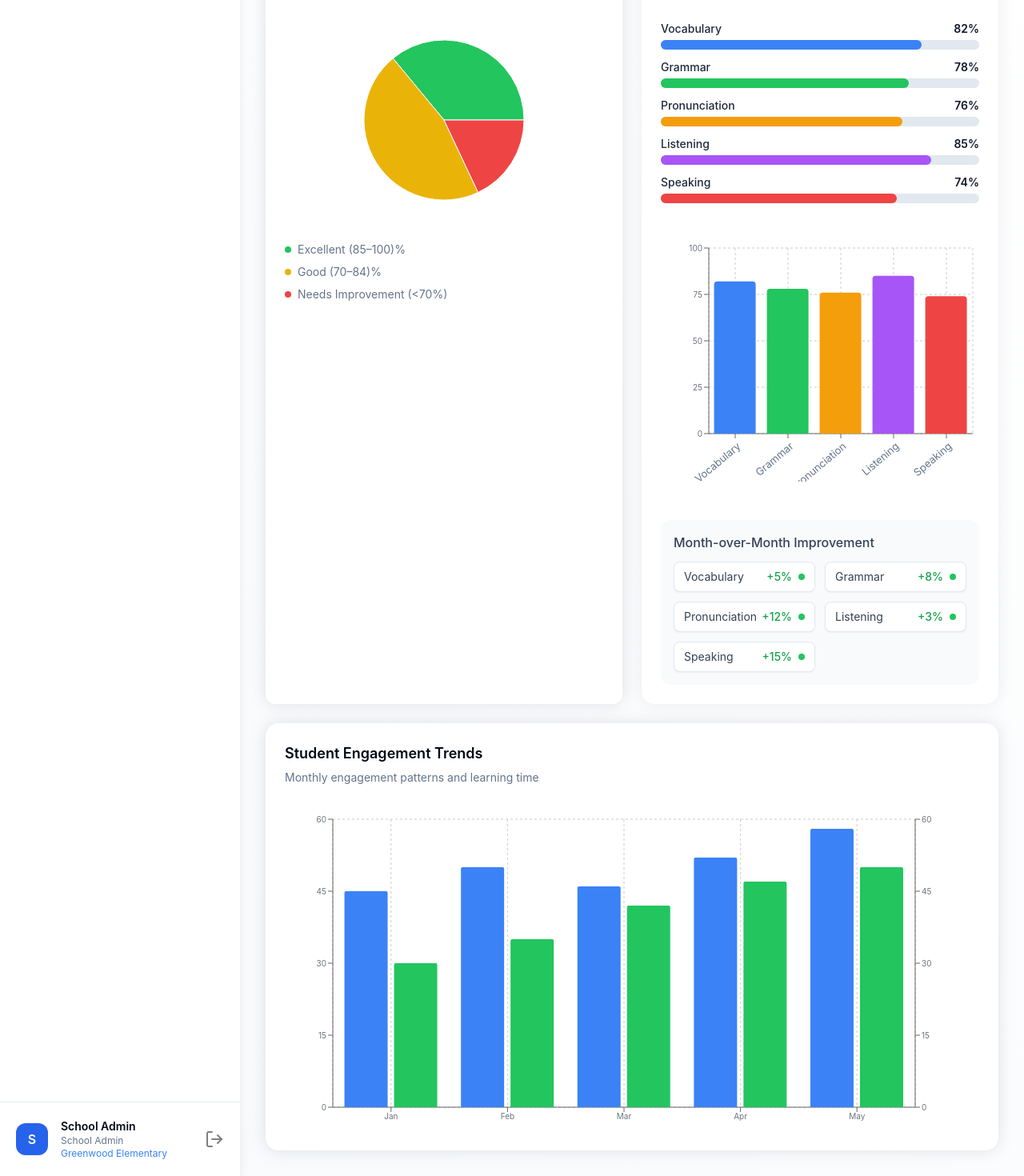
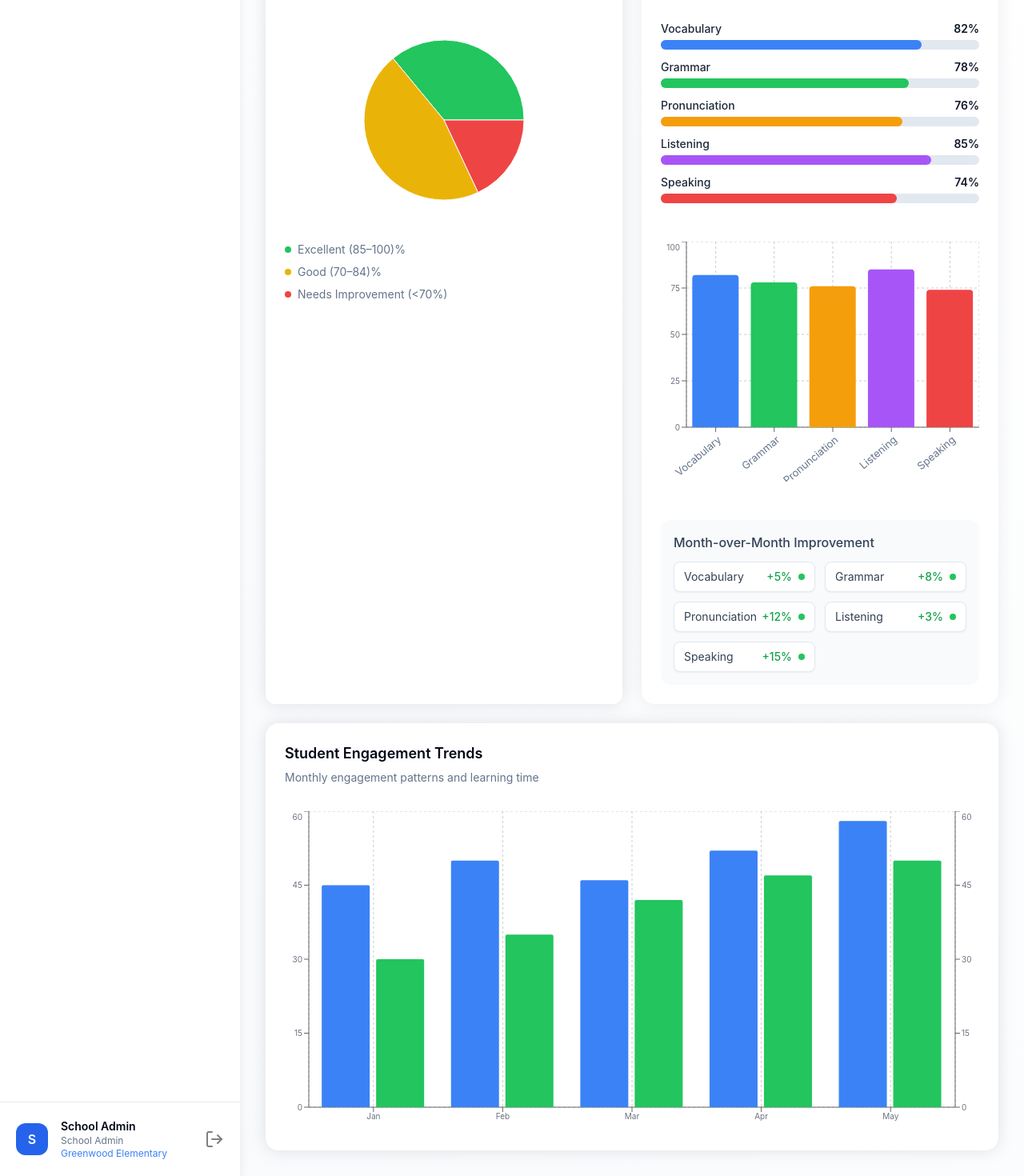
Before and after one commit to prisam1/GreenWood, a React (Create React App) app: page /analytics in a window 1280 px wide. Shown: the part 404-1874 px from the top of the page at 80% size. Built offline with nearby package versions, Linux system fonts and the light colour scheme.

Commit message:
Update UI

```diff
--- a/src/components/PerformanceChart.tsx
+++ b/src/components/PerformanceChart.tsx
@@ -14,7 +14,7 @@ export default function PerformanceChart({ title, student }: any) {
             <CardContent>
                 <div className="gap-4 items-center mt-8">
 
-                    {/* Chart */}
+                    {/* PieChart */}
                     <div className="h-64">
                         <ResponsiveContainer width="100%" height="100%">
                             <PieChart>
--- a/src/components/SideBar.tsx
+++ b/src/components/SideBar.tsx
@@ -6,8 +6,10 @@ import { useState } from "react";
 import { LogOut, Menu, X } from "lucide-react";
 
 export default function Sidebar() {
+
+  const [isOpen, setIsOpen] = useState(false);
+
   const location = useLocation();
-  const [isOpen, setIsOpen] = useState(false);
 
   return (
     <>
@@ -44,10 +46,10 @@ export default function Sidebar() {
           ${isOpen ? "translate-x-0 p-0 rounded-none" : "-translate-x-full"}
         `}
       >
-        {/* Logo (desktop only) */}
+        {/* Logo */}
         <Link
           to="/"
-          className="flex gap-2 md:p-5 p-2 border-b">
+          className="flex gap-2 md:p-5 p-2 pl-4 border-b">
           <img
             src={IMAGES.logo}
             alt="logo"
@@ -57,6 +59,8 @@ export default function Sidebar() {
             <p className="text-2xl font-bold text-blue-500">SpeakGenie</p>
             <p className="text-xs text-muted-foreground">Admin Panel</p>
           </div>
+
+          {isOpen && <X className="h-5 w-5 md:hidden ml-3" />}
         </Link>
 
         {/* Menu */}
@@ -67,6 +71,7 @@ export default function Sidebar() {
               return (
                 <NavLink key={item.label} to={item.path}>
                   <Button
+                    onClick={() => setIsOpen(false)}
                     variant={isActive ? "default" : "custom"}
                     className="justify-start gap-2 py-4 px-5 w-full"
                   >
--- a/src/pages/Analytics/components/AnalyticCard.tsx
+++ b/src/pages/Analytics/components/AnalyticCard.tsx
@@ -8,7 +8,6 @@ import {
 export const AnalyticsCard = ({ title, value, data }: any) => {
 
     let formattedPoints = ""
-
 
     if (typeof value === "number") {
 
--- a/src/pages/Analytics/components/SkillPerformanceChart.tsx
+++ b/src/pages/Analytics/components/SkillPerformanceChart.tsx
@@ -84,12 +84,12 @@ export default function SkillPerformanceCard() {
                     ))}
                 </div>
 
-                {/* Chart */}
+                {/* Bar Chart */}
                 <div className="w-full md:mt-8 mt-4 h-[220px] sm:h-[260px] md:h-[300px] lg:h-[300px]">
                     <ResponsiveContainer width="100%" height="100%">
                         <BarChart
                             data={skills}
-                            margin={{ top: 8, right: 8, bottom: 20, left: 0 }}
+                            margin={{ top: 0, right: 0, bottom: 28, left: -28 }}
                             barGap={8}
                         >
                             <CartesianGrid strokeDasharray="3 3" />
@@ -111,7 +111,10 @@ export default function SkillPerformanceCard() {
                                     borderRadius: "8px",
                                 }}
                             />
-                            <Bar dataKey="value" radius={[4, 4, 0, 0]} maxBarSize={70}>
+                            <Bar
+                                dataKey="value"
+                                radius={[4, 4, 0, 0]}
+                                maxBarSize={70}>
                                 {skills.map((s, i) => (
                                     <Cell key={i} fill={s.color} />
                                 ))}
--- a/src/pages/Analytics/components/TrendsChart.tsx
+++ b/src/pages/Analytics/components/TrendsChart.tsx
@@ -36,11 +36,11 @@ export default function StudentEngagementTrends() {
             </CardHeader>
 
             <CardContent>
-                <div className="w-full h-[250px] sm:h-[300px] md:h-[350px] lg:h-[400px]">
+                <div className="w-full h-[300px] md:h-[350px] lg:h-[400px]">
                     <ResponsiveContainer width="100%" height="100%">
                         <BarChart
                             data={data}
-                            margin={{ top: 10, right: 20, left: 0, bottom: 0 }}
+                            margin={{ top: 0, right: -30, left: -30, bottom: 0 }}
                             barGap={8}
                         >
                             <CartesianGrid strokeDasharray="3 3" />
--- a/src/pages/Dashboard/components/ClassWiseChart.tsx
+++ b/src/pages/Dashboard/components/ClassWiseChart.tsx
@@ -11,7 +11,11 @@ export default function ClassWiseChart() {
       </CardHeader>
       <CardContent className="h-64 mt-10">
         <ResponsiveContainer width="100%" height="100%">
-          <BarChart data={classWiseData}>
+          <BarChart
+          data={classWiseData}
+          margin={{ top: 0, right: 4, bottom: 28, left: -28 }}
+          barGap={8}
+          >
             <CartesianGrid strokeDasharray="3 3" />
             <XAxis dataKey="cls" tick={{ fontSize: 12 }} />
             <YAxis tick={{ fontSize: 12 }} />
```
